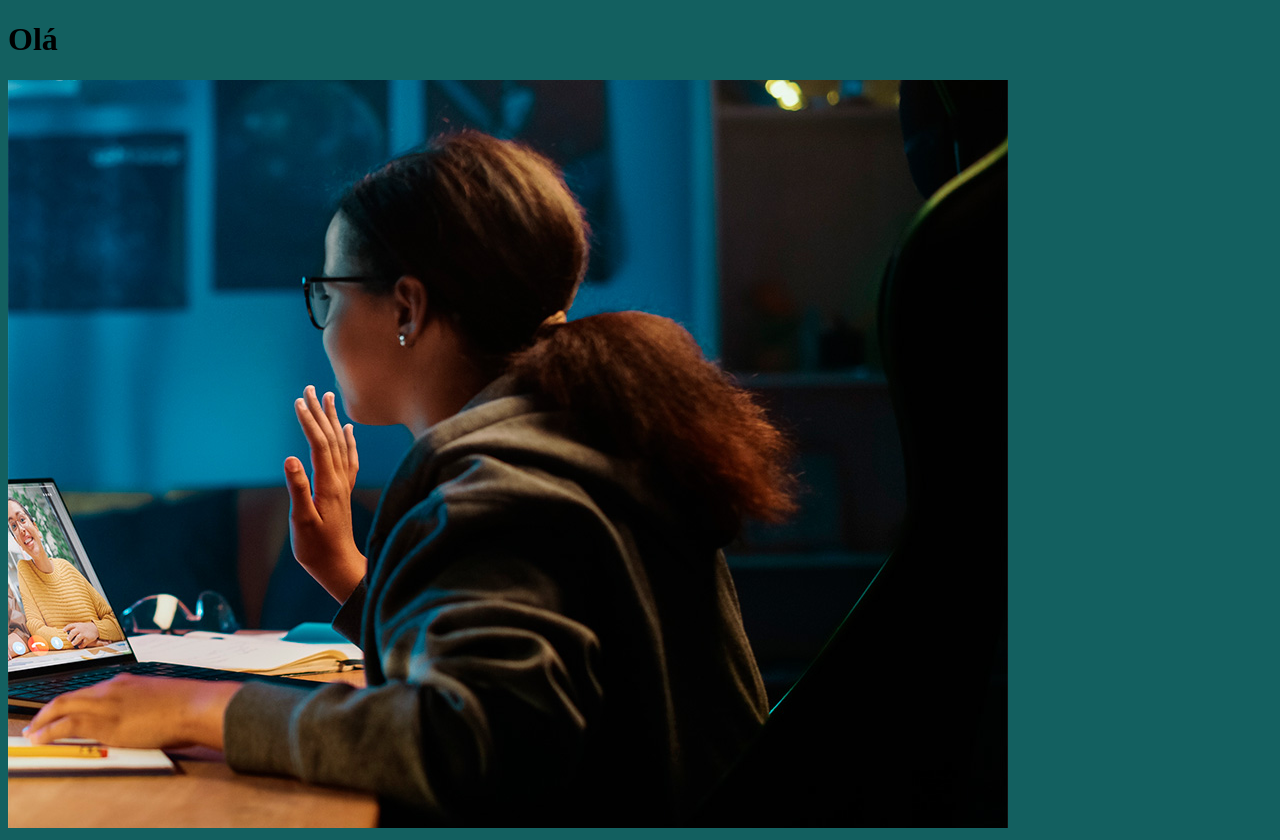
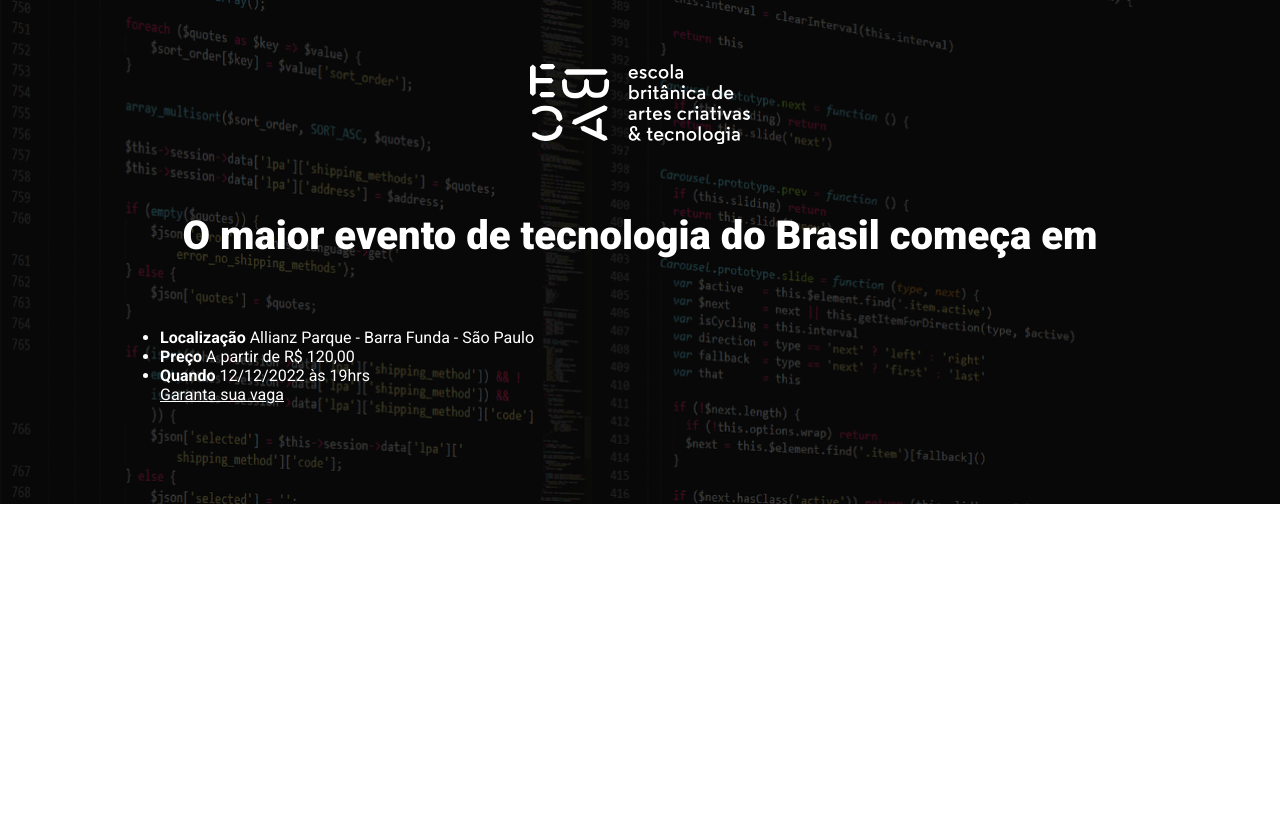
Before and after one commit to tbordini1/ebac_tech_talks, a website built with Parcel: page src/index.html in a window 1280 px wide. After the commit the page ends 800 px from the top, so only its background shows below. Built offline with nearby package versions, Linux system fonts and the light colour scheme.

Commit message:
criando o hero

```diff
--- a/src/index.html
+++ b/src/index.html
@@ -1,14 +1,46 @@
 <!DOCTYPE html>
-<html lang="en">
+<html lang="pt-BR">
 <head>
     <meta charset="UTF-8">
     <meta name="viewport" content="width=device-width, initial-scale=1.0">
-    <title>Document</title>
+    <title>EBAC Tech Talks</title>
+    <link rel="preconnect" href="https://fonts.googleapis.com">
+    <link rel="preconnect" href="https://fonts.gstatic.com" crossorigin>
+    <link href="https://fonts.googleapis.com/css2?family=Roboto:wght@400;700;900&display=swap" rel="stylesheet">
     <link rel="stylesheet" href="./styles/main.scss">
 </head>
 <body>
-    <h1>Olá</h1>
-    <img src="./images/backend.png" alt="">
+    <header class="hero">
+        <div class="container">
+            <img class="hero__logo" src="./images/ebac_logo.svg" alt="EBAC">
+            <p class="hero__text">
+                O maior evento de tecnologia do Brasil começa em <span id="contador"></span>
+            </p>
+            <div class="infos-bar">
+                <ul class="infos-bar__infos">
+                    <li class="infos-bar__infos__item">
+                        <b>Localização</b>
+                        Allianz Parque - Barra Funda - São Paulo
+                    </li>
+                    <li class="infos-bar__infos__item">
+                        <b>Preço</b>
+                        A partir de R$ 120,00
+                    </li>
+                    <li class="infos-bar__infos__item">
+                        <b>Quando</b>
+                        12/12/2022 às 19hrs
+                    </li>
+                </ul>
+                <a href="#" class="button button--primary">
+                    Garanta sua vaga
+                </a>
+            </div>
+        </div>
+    </header>
+
+
+
     <script src="scripts/main.js"></script>
+
 </body>
 </html>
--- /dev/null
+++ b/src/styles/_hero.scss
@@ -0,0 +1,53 @@
+.hero {
+    padding-top: 64px;
+    padding-bottom: 100px;
+    background-image: url(../images/fundo.png);
+    background-repeat: no-repeat;
+    background-size: cover;
+    position: relative;
+
+    .container {
+        position: relative;
+    }
+
+    &::before {
+        position: absolute;
+        top: 0;
+        left: 0;
+        width: 100%;
+        height: 100%;
+        background-color: #000;
+        content: '';
+        opacity: .7;
+    }
+
+
+    &__text {
+        margin-top: 64px;
+        margin-bottom: 64px;
+        font-size: 40px;
+        line-height: 56px;
+        font-weight: 800;
+        text-align: center;
+    }
+
+    &__logo {
+        margin: 0 auto;
+        height: 80px;
+        display: block;
+    }
+
+    @media (max-width: 640px) {
+        padding: 40px 0;
+
+        &__logo {
+            height: 40px;
+        }
+
+        &__text {
+            font-size: 22px;
+            line-height: 24px;
+            margin: 24px 0;
+        }
+    }
+}
--- a/src/styles/main.scss
+++ b/src/styles/main.scss
@@ -1,3 +1,23 @@
-body {
-    background-color: rgb(19, 96, 96);
+@use 'hero';
+
+*{
+    margin: 0;
+    padding: 0;
+    box-sizing: border-box;
+    font-family: Roboto, sans-serif;
+    color: #fff;
 }
+
+.container {
+    max-width: 960px;
+    width: 100%;
+    margin: 0 auto;
+
+    @media (max-width: 640px) {
+        max-width: 80%;
+    }
+
+    @media (max-width: 1024px) {
+        max-width: 90%;
+    }
+}
```
